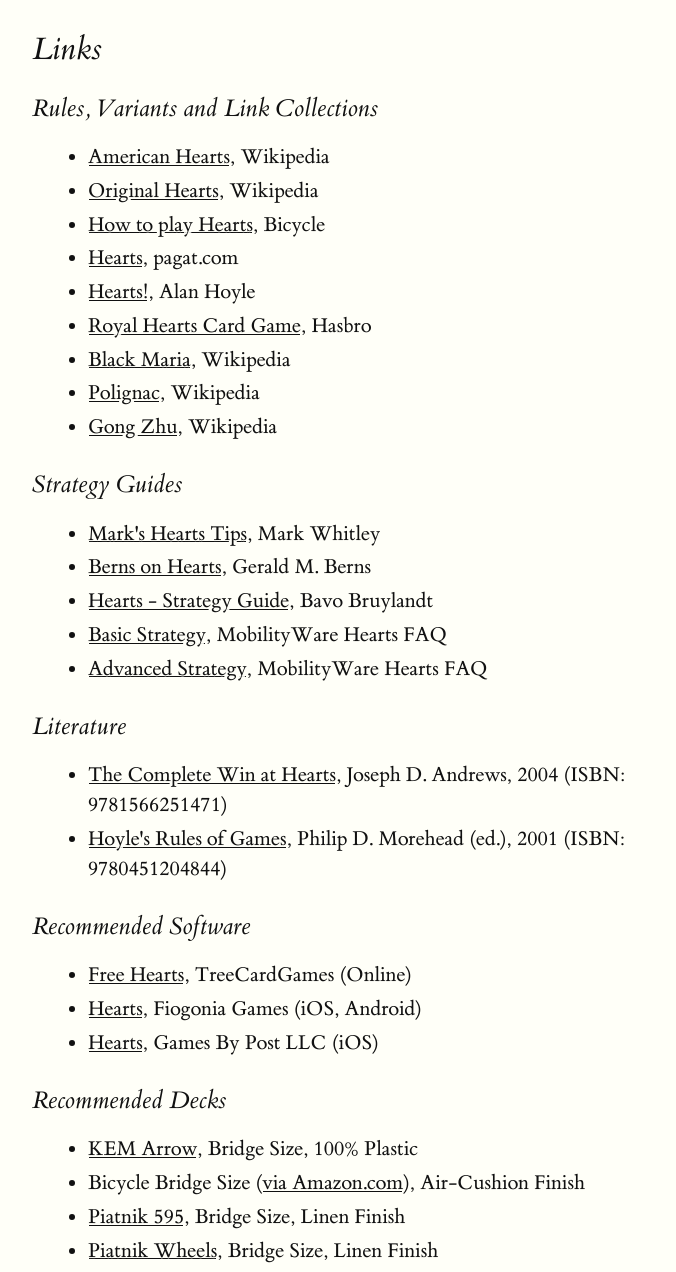
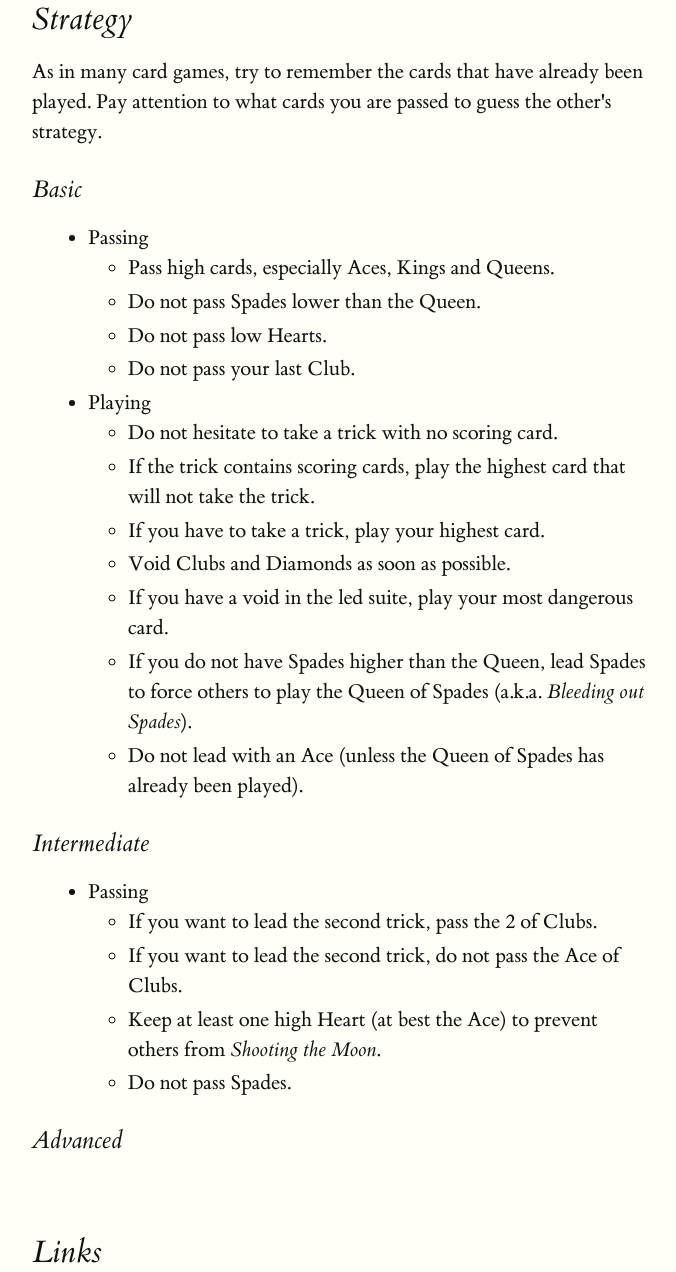
Before and after one commit to cbettinger/hearts, a plain HTML site: page index.html in a window 1280 px wide. Shown: the part 1564-2836 px from the top of the page, without its empty margins (128-804 px from the left). Drawn offline with Linux system fonts and the light colour scheme.

Commit message:
Added some strategy tips

```diff
--- a/index.html
+++ b/index.html
@@ -37,7 +37,39 @@
 		</section>
 
 		<section>
-
+			<h2>Strategy</h2>
+			<p>As in many card games, try to remember the cards that have already been played. Pay attention to what cards you are passed to guess the other's strategy.</p>
+			<h3>Basic</h3>
+			<ul>
+				<li>Passing</li>
+				<ul>
+					<li>Pass high cards, especially Aces, Kings and Queens.</li>
+					<li>Do not pass Spades lower than the Queen.</li>
+					<li>Do not pass low Hearts.</li>
+					<li>Do not pass your last Club.</li>
+				</ul>
+				<li>Playing</li>
+				<ul>
+					<li>Do not hesitate to take a trick with no scoring card.</li>
+					<li>If the trick contains scoring cards, play the highest card that will not take the trick.</li>
+					<li>If you have to take a trick, play your highest card.</li>
+					<li>Void Clubs and Diamonds as soon as possible.</li>
+					<li>If you have a void in the led suite, play your most dangerous card.</li>
+					<li>If you do not have Spades higher than the Queen, lead Spades to force others to play the Queen of Spades (a.k.a. <i>Bleeding out Spades</i>).</li>
+					<li>Do not lead with an Ace (unless the Queen of Spades has already been played).</li>
+				</ul>
+			</ul>
+			<h3>Intermediate</h3>
+			<ul>
+				<li>Passing</li>
+				<ul>
+					<li>If you want to lead the second trick, pass the 2 of Clubs.</li>
+					<li>If you want to lead the second trick, do not pass the Ace of Clubs.</li>
+					<li>Keep at least one high Heart (at best the Ace) to prevent others from <i>Shooting the Moon</i>.</li>
+					<li>Do not pass Spades.</li>
+				</ul>
+			</ul>
+			<h3>Advanced</h3>
 		</section>
 
 		<section>
@@ -45,13 +77,15 @@
 			<h3>Rules, Variants and Link Collections</h3>
 			<ul>
 				<li id="americanhearts"><a href="https://en.wikipedia.org/wiki/Black_Lady" target="_blank">American Hearts</a>, Wikipedia</li>
-				<li id="originalhearts"><a href="https://en.wikipedia.org/wiki/Hearts_(card_game)" target="_blank">Original Hearts</a>, Wikipedia</li>
 				<li><a href="https://bicyclecards.com/how-to-play/hearts/" target="_blank">How to play Hearts</a>, Bicycle</li>
 				<li><a href="https://www.pagat.com/reverse/hearts.html" target="_blank">Hearts</a>, pagat.com</li>
 				<li><a href="https://www.alanhoyle.com/hearts.html" target="_blank">Hearts!</a>, Alan Hoyle</li>
 				<li><a href="https://www.hasbro.com/common/instruct/Royal_Hearts_Card_Game.pdf" target="_blank">Royal Hearts Card Game</a>, Hasbro</li>
+				<li><a href="https://en.wikipedia.org/wiki/Cancellation_Hearts" target="_blank">Cancellation Hearts</a>, Wikipedia</li>
 				<li><a href="https://en.wikipedia.org/wiki/Black_Maria_(card_game)" target="_blank">Black Maria</a>, Wikipedia</li>
+				<li id="originalhearts"><a href="https://en.wikipedia.org/wiki/Hearts_(card_game)" target="_blank">Original Hearts</a>, Wikipedia</li>
 				<li><a href="https://en.wikipedia.org/wiki/Polignac_(card_game)" target="_blank">Polignac</a>, Wikipedia</li>
+				<li><a href="https://en.wikipedia.org/wiki/Reversis" target="_blank">Reversis</a>, Wikipedia</li>
 				<li><a href="https://en.wikipedia.org/wiki/Gong_Zhu" target="_blank">Gong Zhu</a>, Wikipedia</li>
 			</ul>
 			<h3 id="strategy">Strategy Guides</h3>
```
